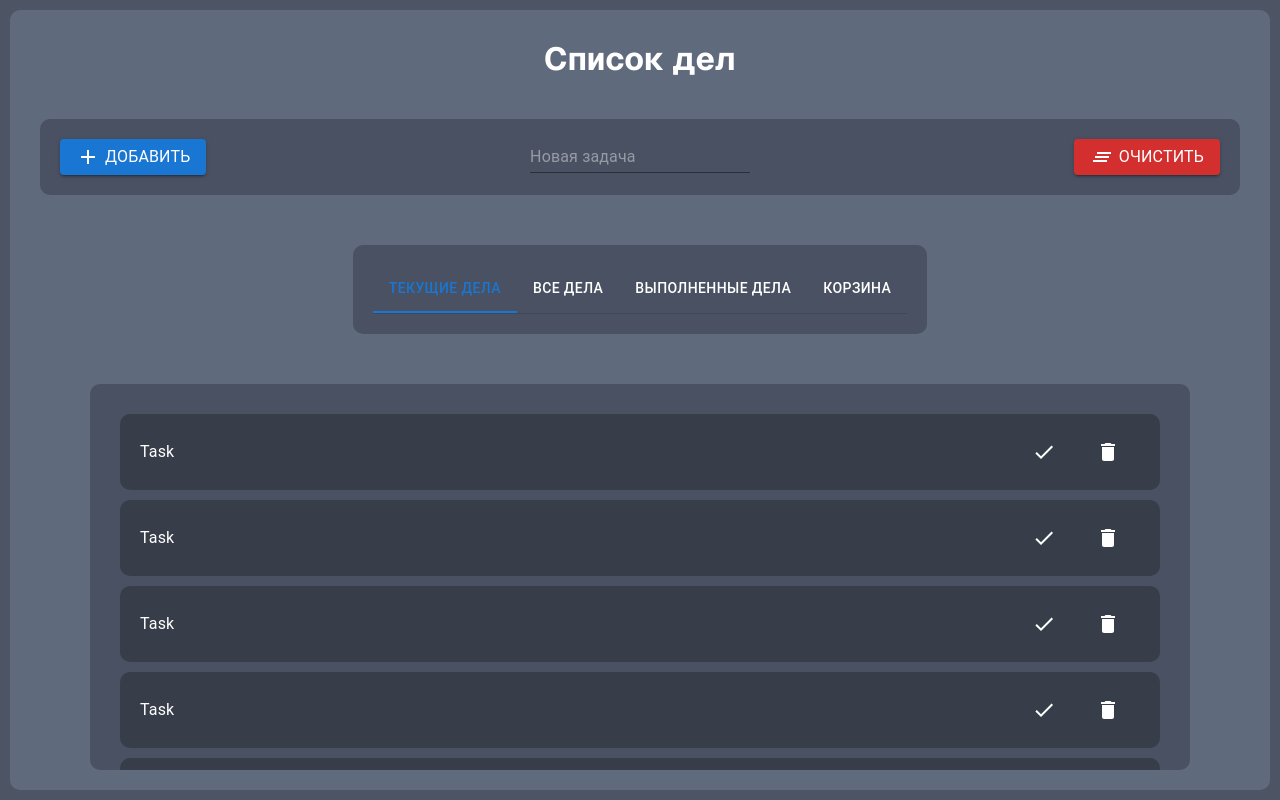
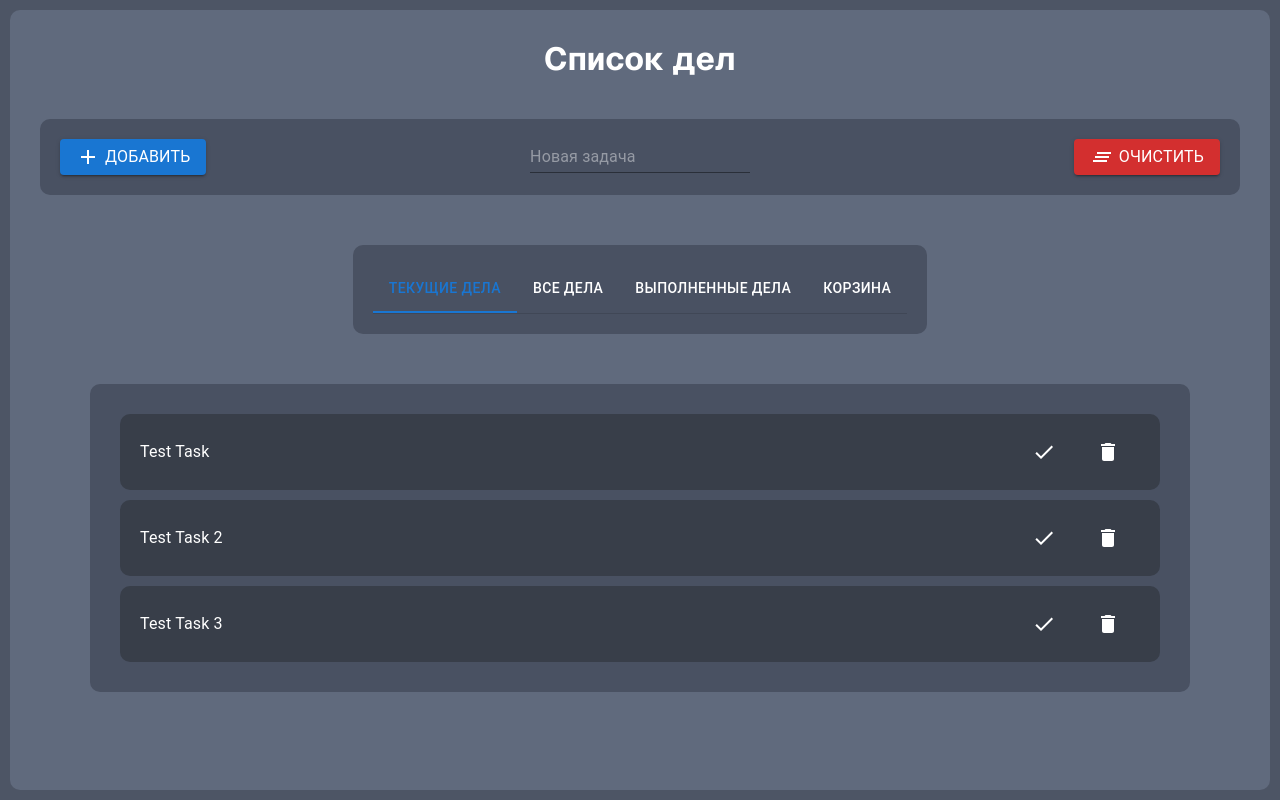
Before and after one commit to Hire-Hoffee/To-Do-List, a Next.js app: page / in a window 1280 px wide. Built offline with nearby package versions, Linux system fonts and the light colour scheme.

Commit message:
add redux toolkit

```diff
--- a/package.json
+++ b/package.json
@@ -13,9 +13,11 @@
     "@emotion/styled": "^11.13.0",
     "@mui/icons-material": "^6.1.6",
     "@mui/material": "^6.1.6",
+    "@reduxjs/toolkit": "^2.3.0",
     "next": "15.0.2",
     "react": "19.0.0-rc-02c0e824-20241028",
-    "react-dom": "19.0.0-rc-02c0e824-20241028"
+    "react-dom": "19.0.0-rc-02c0e824-20241028",
+    "react-redux": "^9.1.2"
   },
   "devDependencies": {
     "@types/node": "^20",
--- /dev/null
+++ b/src/app/StoreProvider.tsx
@@ -0,0 +1,13 @@
+"use client";
+import { useRef } from "react";
+import { Provider } from "react-redux";
+import { makeStore, AppStore } from "../store";
+
+export default function StoreProvider({ children }: { children: React.ReactNode }) {
+  const storeRef = useRef<AppStore>();
+  if (!storeRef.current) {
+    storeRef.current = makeStore();
+  }
+
+  return <Provider store={storeRef.current}>{children}</Provider>;
+}
--- a/src/app/layout.tsx
+++ b/src/app/layout.tsx
@@ -1,6 +1,7 @@
 import type { Metadata } from "next";
 import localFont from "next/font/local";
 import "./globals.css";
+import StoreProvider from "./StoreProvider";
 
 const geistSans = localFont({
   src: "../../public/fonts/GeistVF.woff",
@@ -20,7 +21,9 @@ export default function RootLayout({
 }>) {
   return (
     <html lang="en">
-      <body className={`${geistSans.variable}`}>{children}</body>
+      <body className={`${geistSans.variable}`}>
+        <StoreProvider>{children}</StoreProvider>
+      </body>
     </html>
   );
 }
--- a/src/components/Task/Task.tsx
+++ b/src/components/Task/Task.tsx
@@ -3,11 +3,16 @@ import * as SC from "./Task.styles";
 import { Box, Button, Typography } from "@mui/material";
 import DeleteIcon from "@mui/icons-material/Delete";
 import DoneIcon from "@mui/icons-material/Done";
+import type { TTask } from "../../types";
 
-function Task() {
+type Props = {
+  task: TTask;
+};
+
+function Task({ task }: Props) {
   return (
     <SC.Container>
-      <Typography>Task</Typography>
+      <Typography>{task.text || "Lorem"}</Typography>
       <Box>
         <Button>
           <DoneIcon />
--- a/src/components/TasksList/TasksList.tsx
+++ b/src/components/TasksList/TasksList.tsx
@@ -1,17 +1,16 @@
 import React from "react";
 import * as SC from "./TasksList.styles";
 import Task from "../Task/Task";
+import { useAppSelector } from "@/store";
 
 function TasksList() {
+  const tasks = useAppSelector((state) => state.tasks.tasksList);
+
   return (
     <SC.Container>
-      <Task />
-      <Task />
-      <Task />
-      <Task />
-      <Task />
-      <Task />
-      <Task />
+      {tasks.map((task) => (
+        <Task key={task.id} task={task} />
+      ))}
     </SC.Container>
   );
 }
--- /dev/null
+++ b/src/store/index.ts
@@ -0,0 +1,19 @@
+import { configureStore } from "@reduxjs/toolkit";
+import { useDispatch, useSelector, useStore } from "react-redux";
+import tasksSlice from "./tasksSlice";
+
+export const makeStore = () => {
+  return configureStore({
+    reducer: {
+      tasks: tasksSlice,
+    },
+  });
+};
+
+export type AppStore = ReturnType<typeof makeStore>;
+export type RootState = ReturnType<AppStore["getState"]>;
+export type AppDispatch = AppStore["dispatch"];
+
+export const useAppDispatch = useDispatch.withTypes<AppDispatch>();
+export const useAppSelector = useSelector.withTypes<RootState>();
+export const useAppStore = useStore.withTypes<AppStore>();
--- /dev/null
+++ b/src/store/tasksSlice.ts
@@ -0,0 +1,41 @@
+import { createSlice, PayloadAction } from "@reduxjs/toolkit";
+import { TTask } from "../types";
+
+const initialState: {
+  tasksList: TTask[];
+} = {
+  tasksList: [
+    {
+      id: 1,
+      text: "Test Task",
+      completed: false,
+      deleted: false,
+    },
+    {
+      id: 2,
+      text: "Test Task 2",
+      completed: false,
+      deleted: false,
+    },
+    {
+      id: 3,
+      text: "Test Task 3",
+      completed: false,
+      deleted: false,
+    },
+  ],
+};
+
+export const tasksSlice = createSlice({
+  name: "tasks",
+  initialState,
+  reducers: {
+    createTask(state, action: PayloadAction<TTask>) {
+      state.tasksList.push(action.payload);
+    },
+  },
+});
+
+export const { createTask } = tasksSlice.actions;
+
+export default tasksSlice.reducer;
--- /dev/null
+++ b/src/types/index.ts
@@ -0,0 +1,8 @@
+type TTask = {
+  id: number;
+  text: string;
+  completed: boolean;
+  deleted: boolean;
+};
+
+export type { TTask };
```
Also changed, not shown: 1 other file (tests, documents, lock files or other folders).
